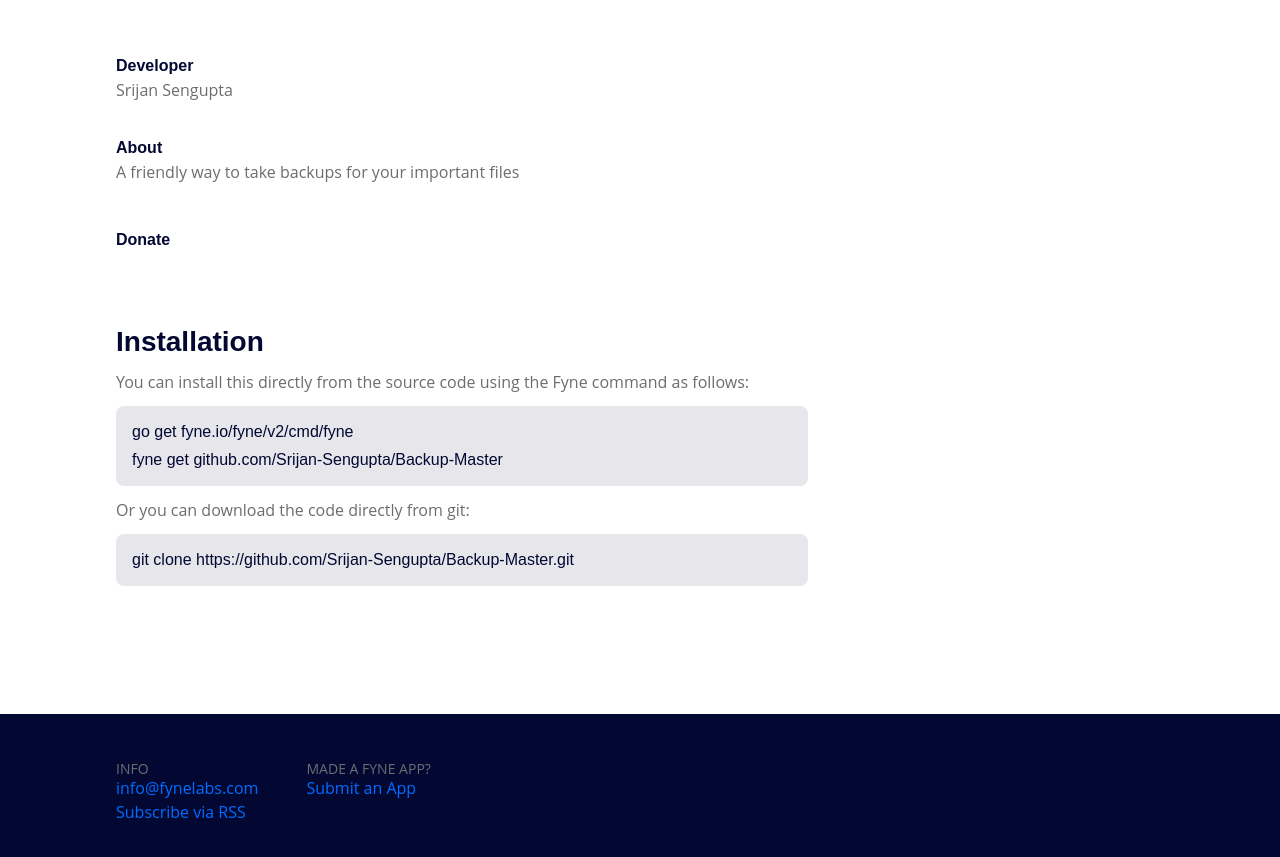
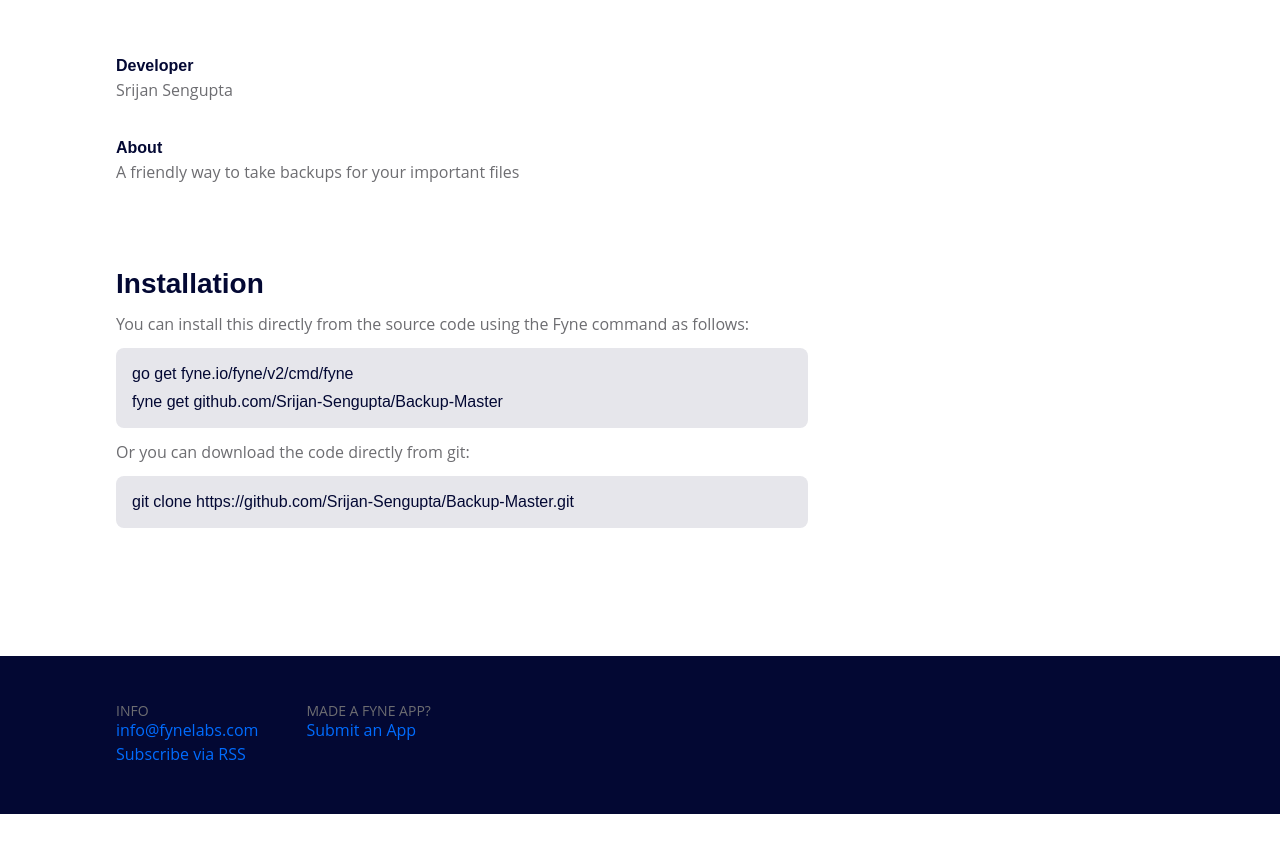
Before and after one commit to fyne-io/apps.fyne.io, a Jekyll site: the page built from _apps/io.github.srijan-sengupta.backup.md, in a window 1280 px wide, cut to the strip 260-1132 px from the top of the page. Shown: the top 857 px of the strip. Built offline with Jekyll 4.4.1, drawn with Linux system fonts in a browser that asks for light colours; after the commit the page ends 1074 px from its top, so only the background shows below that.

Commit message:
Update app.html

```diff
--- a/_layouts/app.html
+++ b/_layouts/app.html
@@ -26,12 +26,13 @@
         <div class="label">{{ content }}</div>
       </div>
     </div>
+    {% if page.donate %}
      <div class="meta-row">
       <div class="div-block-3">
-        <h5 class="h6">Donate</h5>
-        {% if page.donate %} • <a href="{{ page.donate }}">donate</a>{% endif %}
+        <a class="h6" href="{{ page.donate }}">Donate</a>
       </div>
     </div>
+    {% endif %}
     <div class="meta-row">
       <div class="div-block-3">
         {% if page.appleid or page.googleid or page.flathub or page.downloads %}
```
